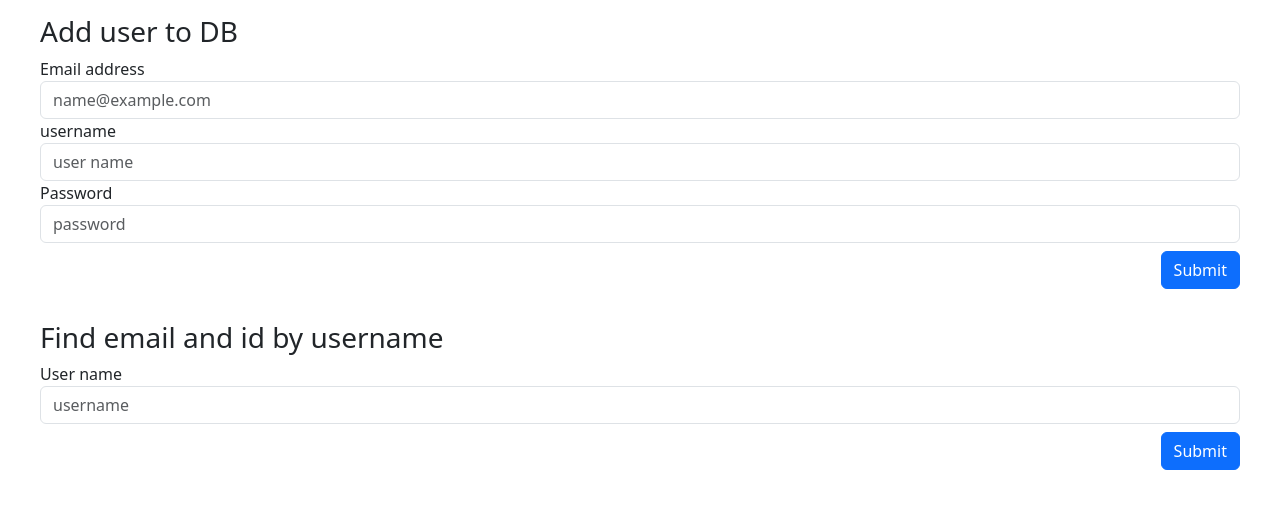
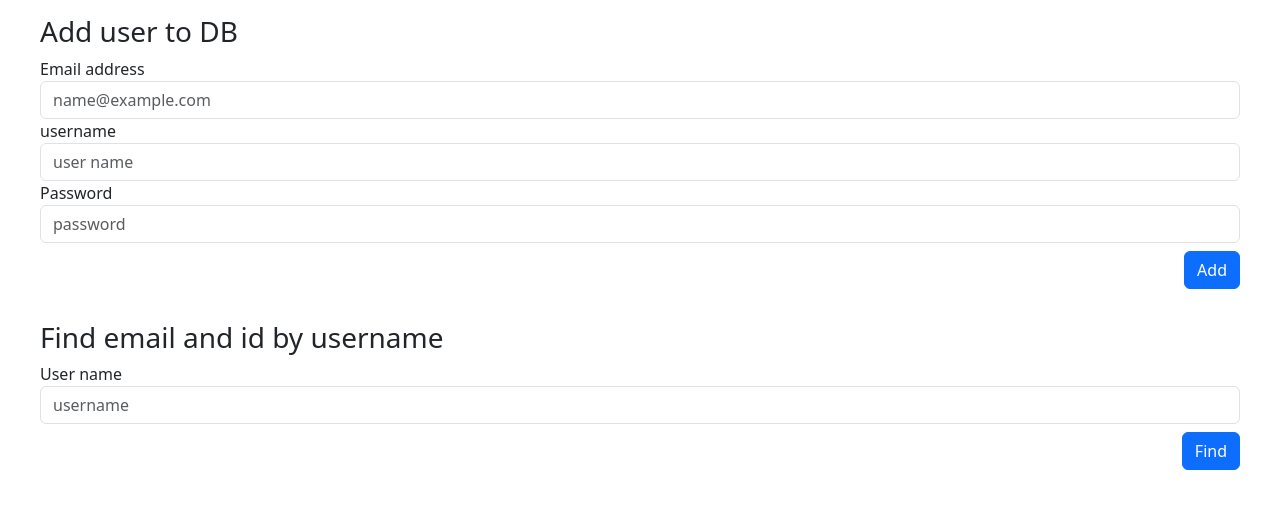
Before and after one commit to ArtemGusevGit/db_project, a PHP site: page / in a window 1280 px wide. Shown: the part 82-591 px from the top of the page. Run offline with PHP 8.4, Linux system fonts and the light colour scheme; data that the repository does not hold is empty.

Commit message:
fix: change btns texts

```diff
--- a/index.php
+++ b/index.php
@@ -87,7 +87,7 @@ try {
             <input class="form-control" id="password" name="password" type="password" placeholder="password" required>
         </div>
         <div class="d-flex justify-content-end mt-2">
-            <button type="submit" class="btn btn-primary">Submit</button>
+            <button type="submit" class="btn btn-primary">Add</button>
         </div>
     </form>
 
@@ -119,7 +119,7 @@ try {
         </div>
 
         <div class="d-flex justify-content-end mt-2">
-            <button type="submit" class="btn btn-primary">Submit</button>
+            <button type="submit" class="btn btn-primary">Find</button>
         </div>
     </form>
 
```
